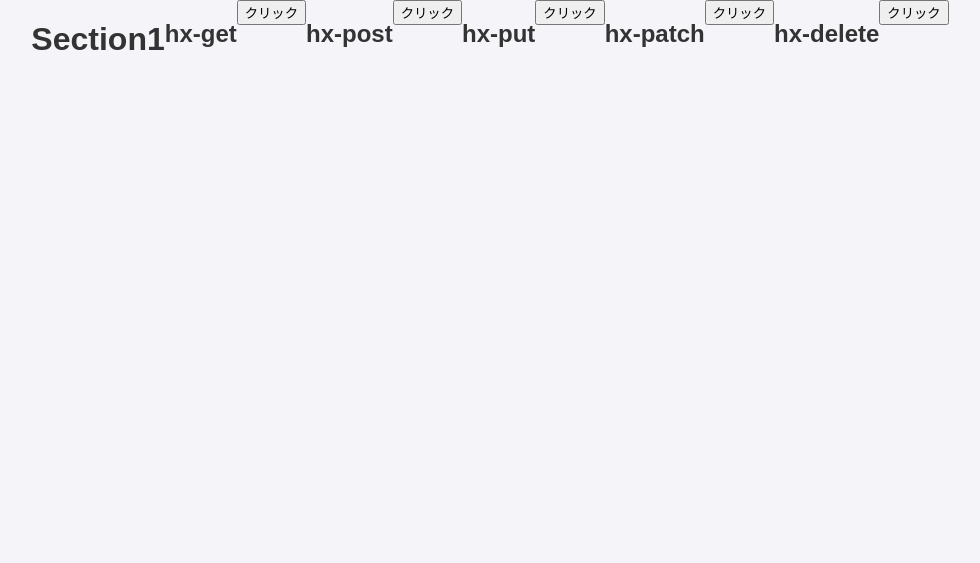
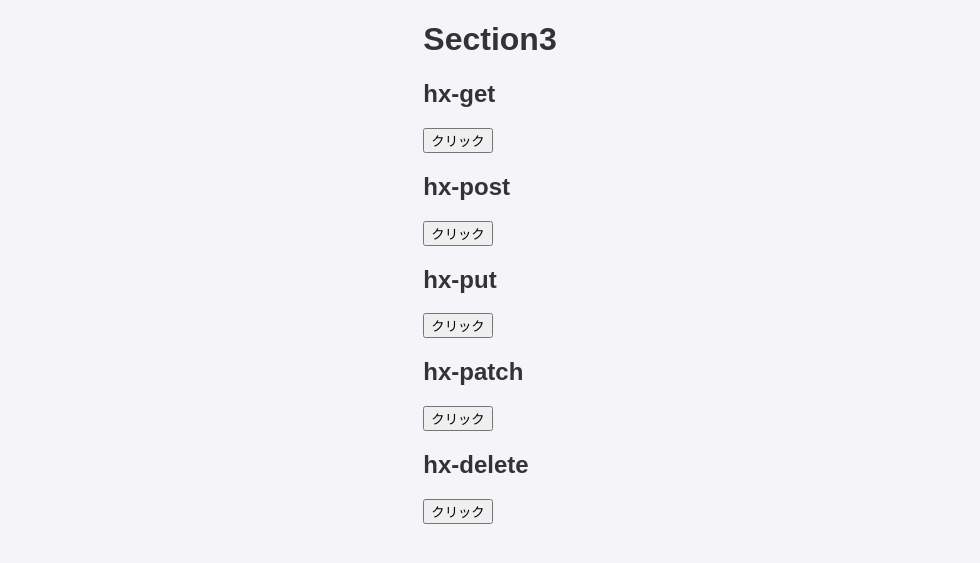
Before and after one commit to tomo1227/htmx_book_app, a FastAPI app: page /section3 in a window 1280 px wide. Shown: the top 563 px of the page, without its empty margins (150-1130 px from the left). Run offline with FastAPI, Linux system fonts and the light colour scheme.

Commit message:
section3の校正

```diff
--- a/templates/tutorial/section3.html
+++ b/templates/tutorial/section3.html
@@ -3,7 +3,8 @@
 {% block title %}Home{% endblock %}
 
 {% block content %}
-<h1>Section1</h1>
+<div class="section-contents">
+  <h1>Section3</h1>
 
   <h2>hx-get</h2>
   <button hx-get="/hello">クリック</button>
@@ -19,4 +20,5 @@
 
   <h2>hx-delete</h2>
   <button hx-delete="/hello">クリック</button>
+</div>
 {% endblock %}
```
Lines whose indentation alone changed are shown as unchanged.
